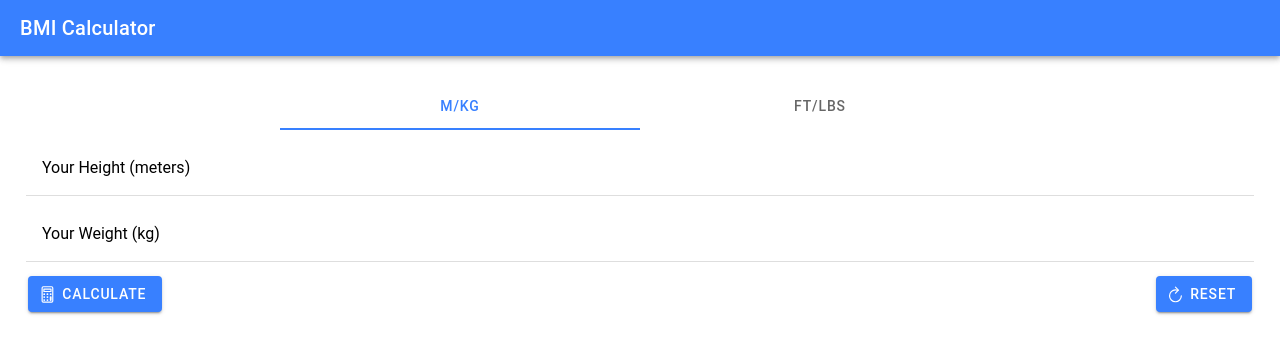
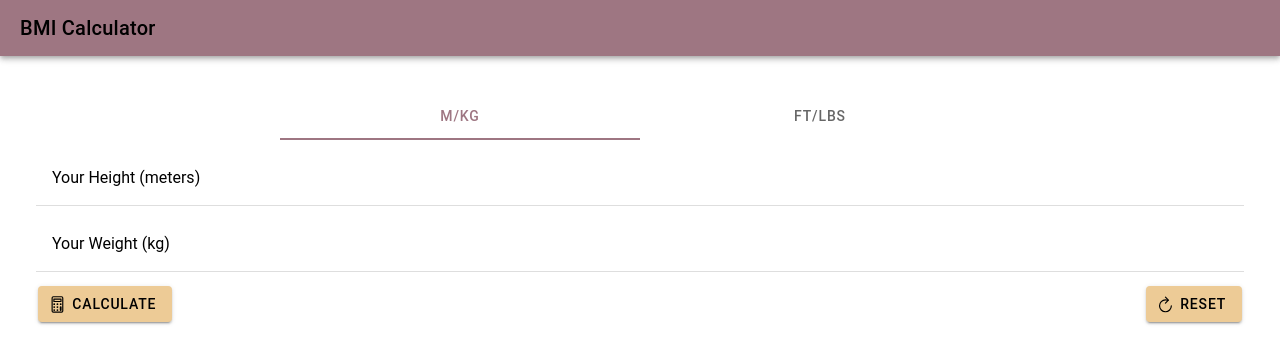
Before and after one commit to leilaZ1111/ionic-react-intro, a React (Vite) app: page / in a window 1280 px wide. Shown: the top 364 px of the page. Built offline with nearby package versions, Linux system fonts and the light colour scheme.

Commit message:
added customized theme

```diff
--- a/src/App.tsx
+++ b/src/App.tsx
@@ -104,6 +104,9 @@ const App: React.FC = () => {
           <IonGrid>
             <IonRow>
               <IonCol>
+                <IonGrid>
+                  <IonRow>
+                    <IonCol>
                       <InptutControl
                         selectedValue={calcUnits}
                         onSelectedValue={selectCalcUnitHandler}
@@ -114,7 +117,8 @@ const App: React.FC = () => {
                     <IonCol>
                       <IonItem>
                         <IonLabel position="floating">
-                    Your Height ({calcUnits === 'mkg' ? 'meters' : 'feet'})
+                          Your Height ({calcUnits === 'mkg' ? 'meters' : 'feet'}
+                          )
                         </IonLabel>
                         <IonInput type="number" ref={heightInputRef}></IonInput>
                       </IonItem>
@@ -130,8 +134,14 @@ const App: React.FC = () => {
                       </IonItem>
                     </IonCol>
                   </IonRow>
-            <BmiControls onCalculate={calculateBMI} onReset={resetInputs} />
+                  <BmiControls
+                    onCalculate={calculateBMI}
+                    onReset={resetInputs}
+                  />
                   {calculatedBMI && <BmiResult result={calculatedBMI} />}
+                </IonGrid>
+              </IonCol>
+            </IonRow>
           </IonGrid>
         </IonContent>
       </IonApp>
--- a/src/components/BmiControls.tsx
+++ b/src/components/BmiControls.tsx
@@ -10,13 +10,13 @@ const BmiControls: React.FC<{
   return (
     <IonRow>
       <IonCol className="ion-text-left">
-        <IonButton onClick={props.onCalculate}>
+        <IonButton color="secondary" onClick={props.onCalculate}>
           <IonIcon slot="start" icon={calculatorOutline} />
           Calculate
         </IonButton>
       </IonCol>
       <IonCol className="ion-text-right">
-        <IonButton onClick={props.onReset}>
+        <IonButton color="secondary" onClick={props.onReset}>
           <IonIcon slot="start" icon={refreshOutline} />
           Reset
         </IonButton>
--- a/src/components/BmiResult.tsx
+++ b/src/components/BmiResult.tsx
@@ -6,7 +6,7 @@ const BmiResult: React.FC<{ result: number }> = (props) => {
   return (
     <IonRow>
       <IonCol>
-        <IonCard>
+        <IonCard color="tertiary">
           <IonCardContent className="ion-text-center">
             <h2>Your Body-Mass-Index</h2>
             <h3>{props.result.toFixed(2)}</h3>
--- a/src/theme/variables.css
+++ b/src/theme/variables.css
@@ -3,39 +3,34 @@ http://ionicframework.com/docs/theming/ */
 
 /** Ionic CSS Variables **/
 :root {
-  /** primary **/
-  --ion-color-primary: #3880ff;
-  --ion-color-primary-rgb: 56, 128, 255;
-  --ion-color-primary-contrast: #ffffff;
-  --ion-color-primary-contrast-rgb: 255, 255, 255;
-  --ion-color-primary-shade: #3171e0;
-  --ion-color-primary-tint: #4c8dff;
+  --ion-color-primary: #9e7682;
+  --ion-color-primary-rgb: 158, 118, 130;
+  --ion-color-primary-contrast: #000000;
+  --ion-color-primary-contrast-rgb: 0, 0, 0;
+  --ion-color-primary-shade: #8b6872;
+  --ion-color-primary-tint: #a8848f;
 
-  /** secondary **/
-  --ion-color-secondary: #3dc2ff;
-  --ion-color-secondary-rgb: 61, 194, 255;
-  --ion-color-secondary-contrast: #ffffff;
-  --ion-color-secondary-contrast-rgb: 255, 255, 255;
-  --ion-color-secondary-shade: #36abe0;
-  --ion-color-secondary-tint: #50c8ff;
+  --ion-color-secondary: #edcb96;
+  --ion-color-secondary-rgb: 237, 203, 150;
+  --ion-color-secondary-contrast: #000000;
+  --ion-color-secondary-contrast-rgb: 0, 0, 0;
+  --ion-color-secondary-shade: #d1b384;
+  --ion-color-secondary-tint: #efd0a1;
 
-  /** tertiary **/
-  --ion-color-tertiary: #5260ff;
-  --ion-color-tertiary-rgb: 82, 96, 255;
+  --ion-color-tertiary: #605770;
+  --ion-color-tertiary-rgb: 96, 87, 112;
   --ion-color-tertiary-contrast: #ffffff;
   --ion-color-tertiary-contrast-rgb: 255, 255, 255;
-  --ion-color-tertiary-shade: #4854e0;
-  --ion-color-tertiary-tint: #6370ff;
+  --ion-color-tertiary-shade: #544d63;
+  --ion-color-tertiary-tint: #70687e;
 
-  /** success **/
   --ion-color-success: #2dd36f;
   --ion-color-success-rgb: 45, 211, 111;
-  --ion-color-success-contrast: #ffffff;
-  --ion-color-success-contrast-rgb: 255, 255, 255;
+  --ion-color-success-contrast: #000000;
+  --ion-color-success-contrast-rgb: 0, 0, 0;
   --ion-color-success-shade: #28ba62;
   --ion-color-success-tint: #42d77d;
 
-  /** warning **/
   --ion-color-warning: #ffc409;
   --ion-color-warning-rgb: 255, 196, 9;
   --ion-color-warning-contrast: #000000;
@@ -43,7 +38,6 @@ http://ionicframework.com/docs/theming/ */
   --ion-color-warning-shade: #e0ac08;
   --ion-color-warning-tint: #ffca22;
 
-  /** danger **/
   --ion-color-danger: #eb445a;
   --ion-color-danger-rgb: 235, 68, 90;
   --ion-color-danger-contrast: #ffffff;
@@ -51,23 +45,13 @@ http://ionicframework.com/docs/theming/ */
   --ion-color-danger-shade: #cf3c4f;
   --ion-color-danger-tint: #ed576b;
 
-  /** dark **/
-  --ion-color-dark: #222428;
-  --ion-color-dark-rgb: 34, 36, 40;
-  --ion-color-dark-contrast: #ffffff;
-  --ion-color-dark-contrast-rgb: 255, 255, 255;
-  --ion-color-dark-shade: #1e2023;
-  --ion-color-dark-tint: #383a3e;
+  --ion-color-medium: #edcb96;
+  --ion-color-medium-rgb: 237, 203, 150;
+  --ion-color-medium-contrast: #000000;
+  --ion-color-medium-contrast-rgb: 0, 0, 0;
+  --ion-color-medium-shade: #d1b384;
+  --ion-color-medium-tint: #efd0a1;
 
-  /** medium **/
-  --ion-color-medium: #92949c;
-  --ion-color-medium-rgb: 146, 148, 156;
-  --ion-color-medium-contrast: #ffffff;
-  --ion-color-medium-contrast-rgb: 255, 255, 255;
-  --ion-color-medium-shade: #808289;
-  --ion-color-medium-tint: #9d9fa6;
-
-  /** light **/
   --ion-color-light: #f4f5f8;
   --ion-color-light-rgb: 244, 245, 248;
   --ion-color-light-contrast: #000000;
@@ -84,65 +68,65 @@ http://ionicframework.com/docs/theming/ */
 
   body {
     --ion-color-primary: #428cff;
-    --ion-color-primary-rgb: 66,140,255;
+    --ion-color-primary-rgb: 66, 140, 255;
     --ion-color-primary-contrast: #ffffff;
-    --ion-color-primary-contrast-rgb: 255,255,255;
+    --ion-color-primary-contrast-rgb: 255, 255, 255;
     --ion-color-primary-shade: #3a7be0;
     --ion-color-primary-tint: #5598ff;
 
     --ion-color-secondary: #50c8ff;
-    --ion-color-secondary-rgb: 80,200,255;
+    --ion-color-secondary-rgb: 80, 200, 255;
     --ion-color-secondary-contrast: #ffffff;
-    --ion-color-secondary-contrast-rgb: 255,255,255;
+    --ion-color-secondary-contrast-rgb: 255, 255, 255;
     --ion-color-secondary-shade: #46b0e0;
     --ion-color-secondary-tint: #62ceff;
 
     --ion-color-tertiary: #6a64ff;
-    --ion-color-tertiary-rgb: 106,100,255;
+    --ion-color-tertiary-rgb: 106, 100, 255;
     --ion-color-tertiary-contrast: #ffffff;
-    --ion-color-tertiary-contrast-rgb: 255,255,255;
+    --ion-color-tertiary-contrast-rgb: 255, 255, 255;
     --ion-color-tertiary-shade: #5d58e0;
     --ion-color-tertiary-tint: #7974ff;
 
     --ion-color-success: #2fdf75;
-    --ion-color-success-rgb: 47,223,117;
+    --ion-color-success-rgb: 47, 223, 117;
     --ion-color-success-contrast: #000000;
-    --ion-color-success-contrast-rgb: 0,0,0;
+    --ion-color-success-contrast-rgb: 0, 0, 0;
     --ion-color-success-shade: #29c467;
     --ion-color-success-tint: #44e283;
 
     --ion-color-warning: #ffd534;
-    --ion-color-warning-rgb: 255,213,52;
+    --ion-color-warning-rgb: 255, 213, 52;
     --ion-color-warning-contrast: #000000;
-    --ion-color-warning-contrast-rgb: 0,0,0;
+    --ion-color-warning-contrast-rgb: 0, 0, 0;
     --ion-color-warning-shade: #e0bb2e;
     --ion-color-warning-tint: #ffd948;
 
     --ion-color-danger: #ff4961;
-    --ion-color-danger-rgb: 255,73,97;
+    --ion-color-danger-rgb: 255, 73, 97;
     --ion-color-danger-contrast: #ffffff;
-    --ion-color-danger-contrast-rgb: 255,255,255;
+    --ion-color-danger-contrast-rgb: 255, 255, 255;
     --ion-color-danger-shade: #e04055;
     --ion-color-danger-tint: #ff5b71;
 
     --ion-color-dark: #f4f5f8;
-    --ion-color-dark-rgb: 244,245,248;
+    --ion-color-dark-rgb: 244, 245, 248;
     --ion-color-dark-contrast: #000000;
-    --ion-color-dark-contrast-rgb: 0,0,0;
+    --ion-color-dark-contrast-rgb: 0, 0, 0;
     --ion-color-dark-shade: #d7d8da;
     --ion-color-dark-tint: #f5f6f9;
 
     --ion-color-medium: #989aa2;
-    --ion-color-medium-rgb: 152,154,162;
+    --ion-color-medium-rgb: 152, 154, 162;
     --ion-color-medium-contrast: #000000;
-    --ion-color-medium-contrast-rgb: 0,0,0;
+    --ion-color-medium-contrast-rgb: 0, 0, 0;
     --ion-color-medium-shade: #86888f;
     --ion-color-medium-tint: #a2a4ab;
 
     --ion-color-light: #222428;
-    --ion-color-light-rgb: 34,36,40;
+    --ion-color-light-rgb: 34, 36, 40;
     --ion-color-light-contrast: #ffffff;
-    --ion-color-light-contrast-rgb: 255,255,255;
+    --ion-color-light-contrast-rgb: 255, 255, 255;
     --ion-color-light-shade: #1e2023;
     --ion-color-light-tint: #383a3e;
   }
@@ -154,10 +138,10 @@ http://ionicframework.com/docs/theming/ */
 
   .ios body {
     --ion-background-color: #000000;
-    --ion-background-color-rgb: 0,0,0;
+    --ion-background-color-rgb: 0, 0, 0;
 
     --ion-text-color: #ffffff;
-    --ion-text-color-rgb: 255,255,255;
+    --ion-text-color-rgb: 255, 255, 255;
 
     --ion-color-step-50: #0d0d0d;
     --ion-color-step-100: #1a1a1a;
@@ -190,7 +174,6 @@ http://ionicframework.com/docs/theming/ */
     --ion-toolbar-border-color: var(--ion-color-step-250);
   }
 
-
   /*
    * Material Design Dark Theme
    * -------------------------------------------
@@ -198,10 +181,10 @@ http://ionicframework.com/docs/theming/ */
 
   .md body {
     --ion-background-color: #121212;
-    --ion-background-color-rgb: 18,18,18;
+    --ion-background-color-rgb: 18, 18, 18;
 
     --ion-text-color: #ffffff;
-    --ion-text-color-rgb: 255,255,255;
+    --ion-text-color-rgb: 255, 255, 255;
 
     --ion-border-color: #222222;
 
```
Lines whose indentation alone changed are shown as unchanged.
